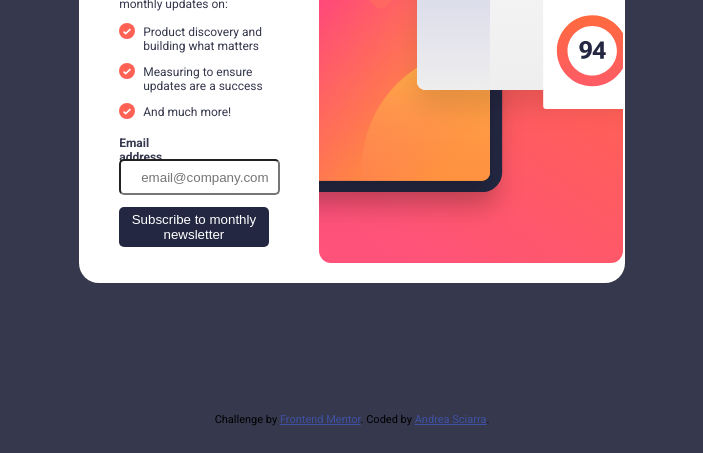
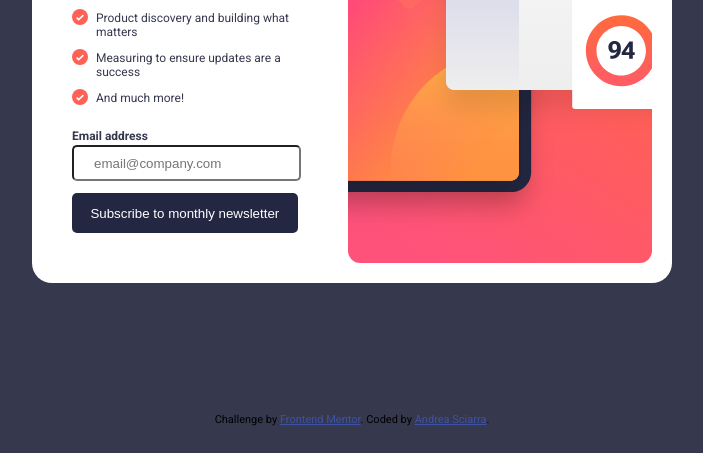
Before and after one commit to andreasci/newsletter, a plain HTML site: page index.html in a window 1280 px wide. Shown: the part 347-800 px from the top of the page, without its empty margins (288-991 px from the left). Drawn offline with Linux system fonts and the light colour scheme.

Commit message:
Update style.css

```diff
--- a/style.css
+++ b/style.css
@@ -17,7 +17,8 @@ body{
     flex-direction: row;
     justify-content: space-between;
     height: 60%;
-    width: 40%;
+    /*width: 40%;*/
+    width: 600px;
     padding: 20px;
     border-radius: 20px;
     gap: 30px;
```
